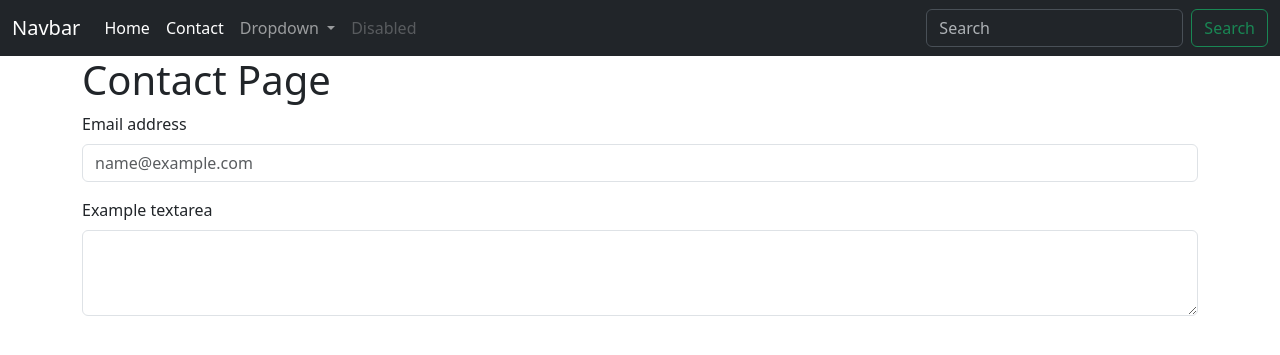
After one commit to TuranBabali/meetmeproject, a Django app: page /contact in a window 1280 px wide. The commit adds this page. Shown: the top 355 px of the page. Run offline with Django 5.2, Linux system fonts and the light colour scheme.

Commit message:
feat: create contact page

```diff
--- a/core/urls.py
+++ b/core/urls.py
@@ -1,6 +1,7 @@
 from django.urls import path
-from .views import index
+from .views import index, contact
 
 urlpatterns = [
     path('', index, name='index'),
+    path('contact', contact, name='contact'),
 ]
--- a/core/views.py
+++ b/core/views.py
@@ -4,3 +4,7 @@ from django.shortcuts import render
 # Create your views here.
 def index(request):
     return render(request, 'index.html')
+
+
+def contact(request):
+    return render(request, 'contact.html')
--- /dev/null
+++ b/templates/contact.html
@@ -0,0 +1,69 @@
+<!DOCTYPE html>
+<html lang="en">
+<head>
+    <meta charset="UTF-8">
+    <title>Title</title>
+    <link href="https://cdn.jsdelivr.net/npm/bootstrap@5.3.3/dist/css/bootstrap.min.css" rel="stylesheet"
+          integrity="sha384-QWTKZyjpPEjISv5WaRU9OFeRpok6YctnYmDr5pNlyT2bRjXh0JMhjY6hW+ALEwIH" crossorigin="anonymous">
+</head>
+<body>
+<nav class="navbar navbar-expand-lg bg-dark " data-bs-theme="dark">
+    <div class="container-fluid">
+        <a class="navbar-brand" href="#">Navbar</a>
+        <button class="navbar-toggler" type="button" data-bs-toggle="collapse" data-bs-target="#navbarSupportedContent"
+                aria-controls="navbarSupportedContent" aria-expanded="false" aria-label="Toggle navigation">
+            <span class="navbar-toggler-icon"></span>
+        </button>
+        <div class="collapse navbar-collapse" id="navbarSupportedContent">
+            <ul class="navbar-nav me-auto mb-2 mb-lg-0">
+                <li class="nav-item">
+                    <a class="nav-link active" aria-current="page" href="/">Home</a>
+                </li>
+                <li class="nav-item">
+                    <a class="nav-link active" href="/contact">Contact</a>
+                </li>
+                <li class="nav-item dropdown">
+                    <a class="nav-link dropdown-toggle" href="#" role="button" data-bs-toggle="dropdown"
+                       aria-expanded="false">
+                        Dropdown
+                    </a>
+                    <ul class="dropdown-menu">
+                        <li><a class="dropdown-item" href="#">Action</a></li>
+                        <li><a class="dropdown-item" href="#">Another action</a></li>
+                        <li>
+                            <hr class="dropdown-divider">
+                        </li>
+                        <li><a class="dropdown-item" href="#">Something else here</a></li>
+                    </ul>
+                </li>
+                <li class="nav-item">
+                    <a class="nav-link disabled" aria-disabled="true">Disabled</a>
+                </li>
+            </ul>
+            <form class="d-flex" role="search">
+                <input class="form-control me-2" type="search" placeholder="Search" aria-label="Search">
+                <button class="btn btn-outline-success" type="submit">Search</button>
+            </form>
+        </div>
+    </div>
+</nav>
+<div class="container">
+    <div class="row">
+        <div class="col-md-12">
+            <h1>Contact Page</h1>
+        </div>
+    </div>
+    <div class="mb-3">
+        <label for="exampleFormControlInput1" class="form-label">Email address</label>
+        <input type="email" class="form-control" id="exampleFormControlInput1" placeholder="name@example.com">
+    </div>
+    <div class="mb-3">
+        <label for="exampleFormControlTextarea1" class="form-label">Example textarea</label>
+        <textarea class="form-control" id="exampleFormControlTextarea1" rows="3"></textarea>
+    </div>
+    <script src="https://cdn.jsdelivr.net/npm/bootstrap@5.3.3/dist/js/bootstrap.bundle.min.js"
+            integrity="sha384-YvpcrYf0tY3lHB60NNkmXc5s9fDVZLESaAA55NDzOxhy9GkcIdslK1eN7N6jIeHz"
+            crossorigin="anonymous"></script>
+</div>
+</body>
+</html>
--- a/templates/index.html
+++ b/templates/index.html
@@ -20,7 +20,7 @@
                     <a class="nav-link active" aria-current="page" href="#">Home</a>
                 </li>
                 <li class="nav-item">
-                    <a class="nav-link" href="#">Link</a>
+                    <a class="nav-link" href="/contact">Contact Page</a>
                 </li>
                 <li class="nav-item dropdown">
                     <a class="nav-link dropdown-toggle" href="#" role="button" data-bs-toggle="dropdown"
```
